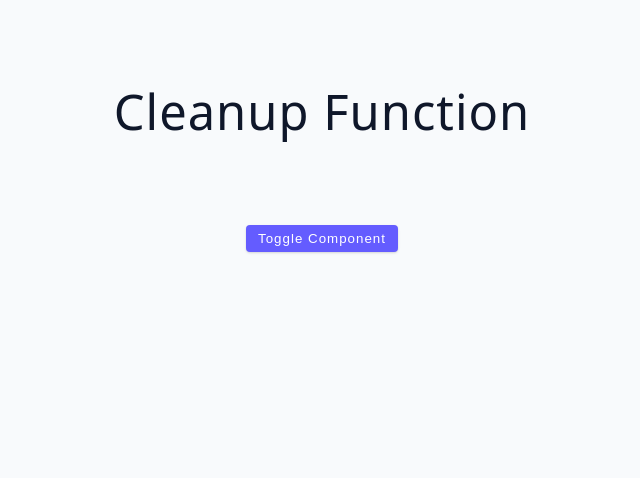
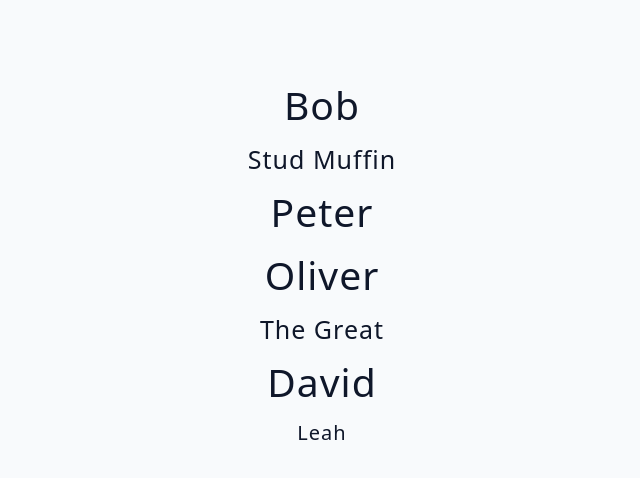
Before and after one commit to Newbie814/react_hook_projs, a React (Vite) app: page / in a window 1280 px wide. Shown: the top 478 px of the page, without its empty margins (318-958 px from the left). Built offline with nearby package versions, Linux system fonts and the light colour scheme; the HTML template or start-up script is replaced by a standard one.

Commit message:
rendering with optional chaining

```diff
--- a/src/App.jsx
+++ b/src/App.jsx
@@ -13,7 +13,8 @@
 // import ShortCircuitExamples from './tutorial/03-conditional-rendering/05-short-circuit-example';
 // import ToggleChallenge from './tutorial/03-conditional-rendering/06-toggle-challenge';
 // import UserChallenge from './tutorial/03-conditional-rendering/07-user-challenge';
-import CleanupFunction from './tutorial/02-useEffect/05-cleanup-function';
+// import CleanupFunction from './tutorial/02-useEffect/05-cleanup-function';
+import List from './tutorial/05-leverage-javascript/List';
 
 function App() {
   return (
@@ -33,7 +34,8 @@ function App() {
       {/* <ShortCircuitExamples /> */}
       {/* <ToggleChallenge /> */}
       {/* <UserChallenge /> */}
-      <CleanupFunction />
+      {/* <CleanupFunction /> */}
+      <List />
     </div>
   );
 }
--- a/src/data.js
+++ b/src/data.js
@@ -11,6 +11,7 @@ export const people = [
   {
     id: 3,
     name: 'oliver',
+    nickName: 'The Great',
     images: [
       {
         small: {
@@ -19,5 +20,5 @@ export const people = [
       },
     ],
   },
-  { id: 4, name: 'david' },
+  { id: 4, name: 'david', sister: 'Leah' },
 ];
--- /dev/null
+++ b/src/tutorial/05-leverage-javascript/List.jsx
@@ -0,0 +1,24 @@
+import { people } from '../../data';
+
+import React from 'react';
+
+const List = () => {
+  return (
+    <div>
+      <ul>
+        {people.map((person) => {
+          // const { id, name } = person;
+          return (
+            <li key={person?.id}>
+              <h2>{person?.name}</h2>
+              <h4>{person?.nickName}</h4>
+              <h5>{person?.sister}</h5>
+            </li>
+          );
+        })}
+      </ul>
+    </div>
+  );
+};
+
+export default List;
```
